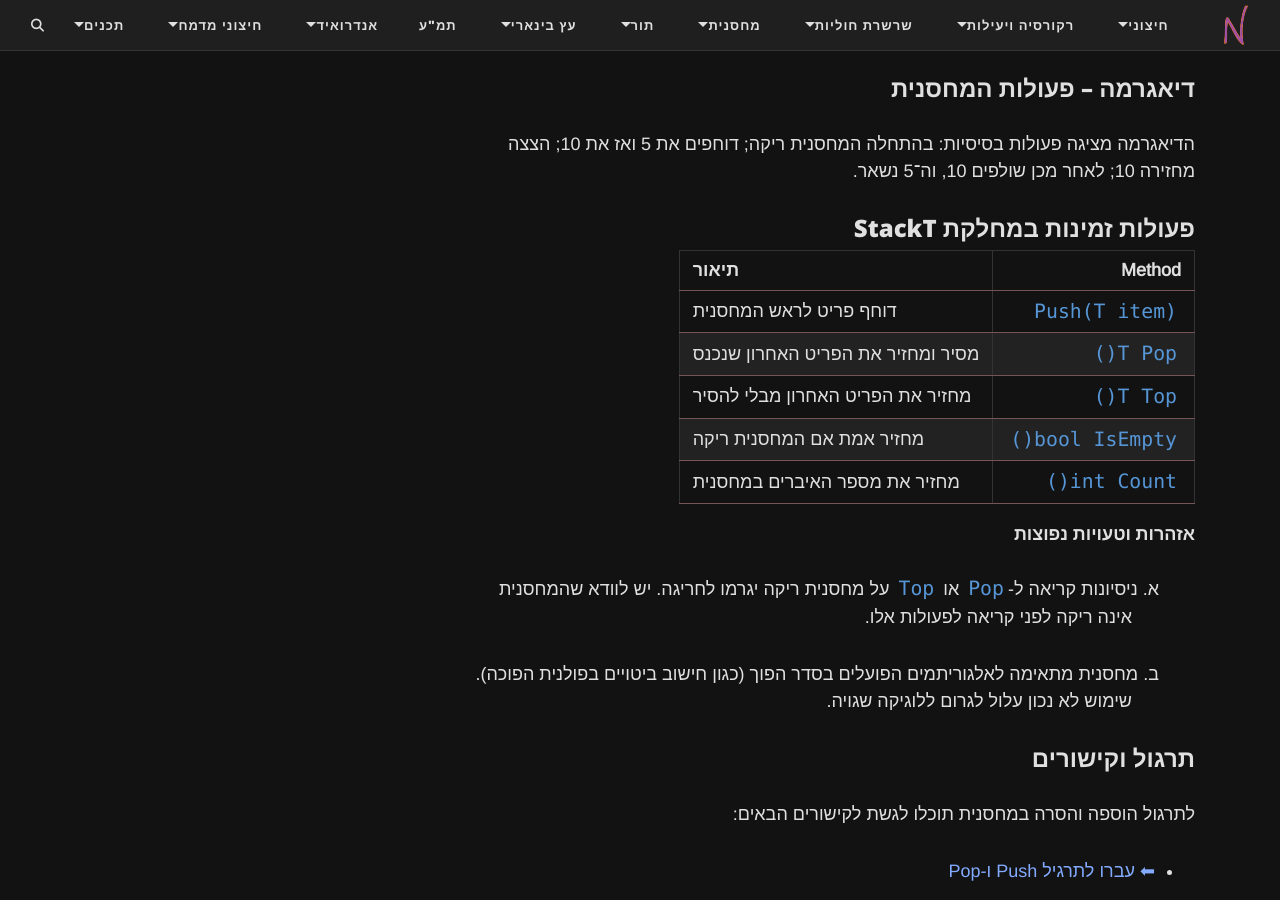
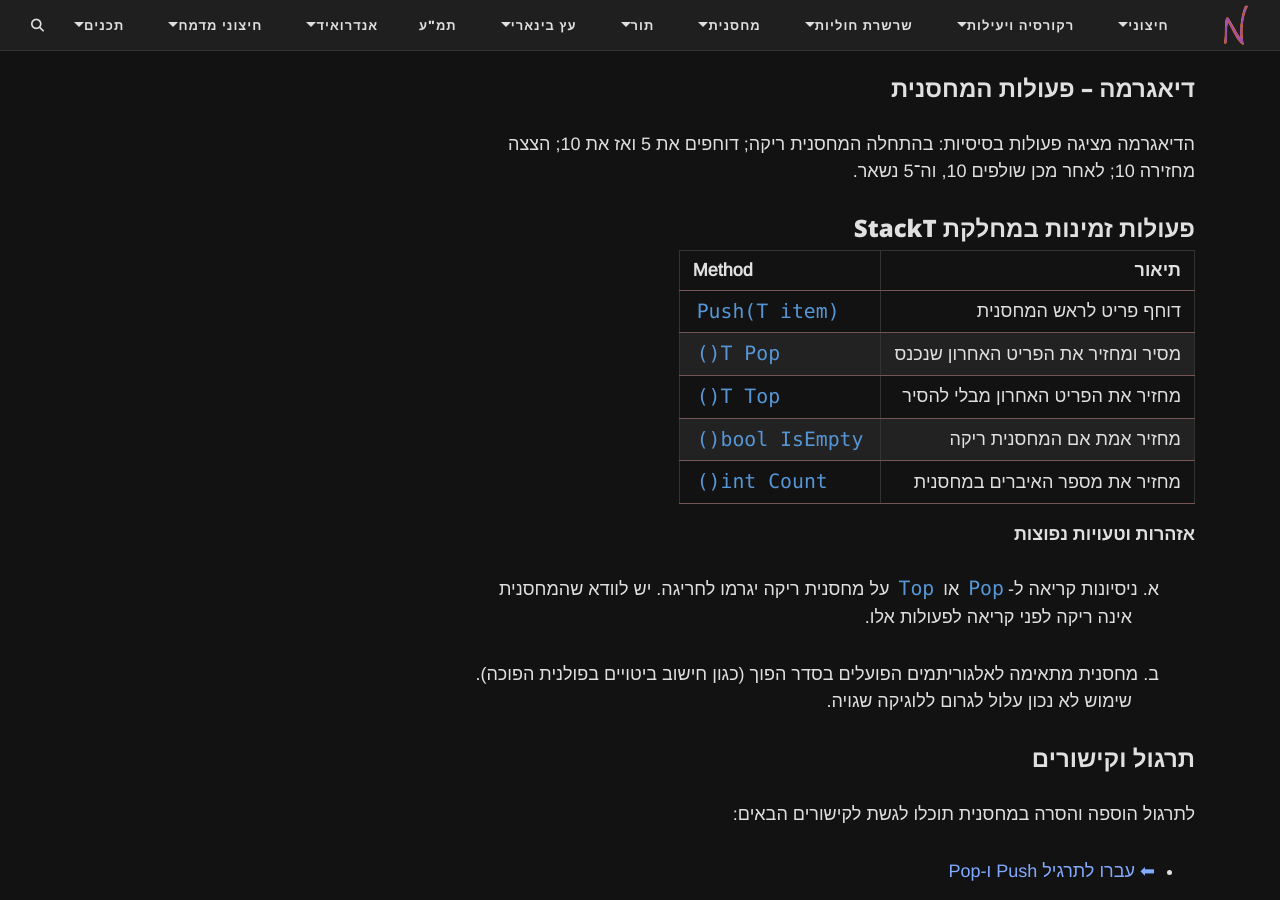
Before and after one commit to 3strategy/BeautifulMivney, a Jekyll site: the page built from cst/chapters/Chapter4.md, in a window 1280 px wide and 900 px high, scrolled down 1412 px. Built offline with Jekyll 4.4.1, drawn with Linux system fonts in a browser that asks for light colours; comment, search, counter and statistics services are not loaded.

Commit message:
fixes to table-rl - table has to have hebrew first, english later (I think)

```diff
--- a/cst/chapters/Chapter4.md
+++ b/cst/chapters/Chapter4.md
@@ -64,13 +64,13 @@ public class Stack<T>
 
 ### פעולות זמינות במחלקת StackT
 
-| Method | תיאור    |
-|--------|----------|
-| `Push(T item)` | דוחף פריט לראש המחסנית |
-| `T Pop()` | מסיר ומחזיר את הפריט האחרון שנכנס |
-| `T Top()` | מחזיר את הפריט האחרון מבלי להסיר |
-| `bool IsEmpty()` | מחזיר אמת אם המחסנית ריקה |
-| `int Count()` | מחזיר את מספר האיברים במחסנית |
+|  תיאור | Method |
+|--------|--------|
+| דוחף פריט לראש המחסנית | `Push(T item)` |
+| מסיר ומחזיר את הפריט האחרון שנכנס |`T Pop()` |
+|  מחזיר את הפריט האחרון מבלי להסיר |`T Top()` |
+|  מחזיר אמת אם המחסנית ריקה |`bool IsEmpty()` |
+|  מחזיר את מספר האיברים במחסנית |`int Count()` |
 {: .table-rl}
 
 #### אזהרות וטעויות נפוצות
```
